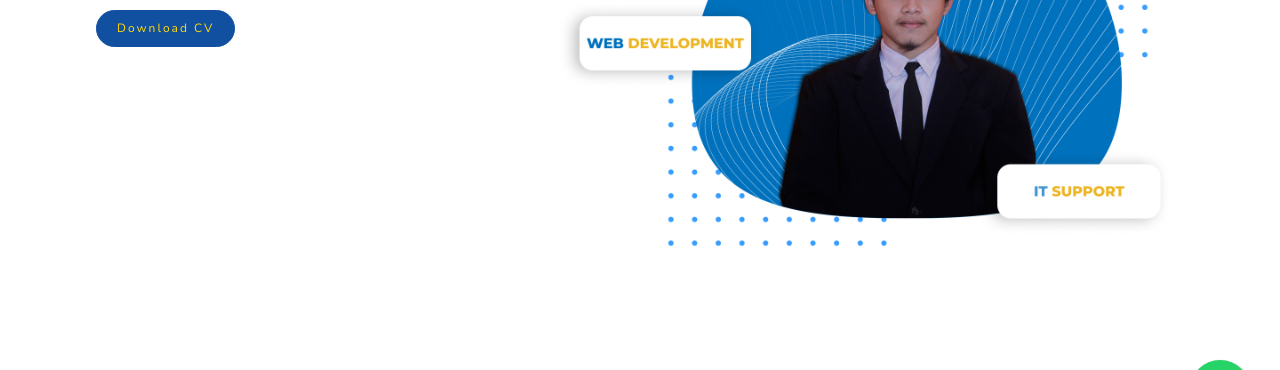
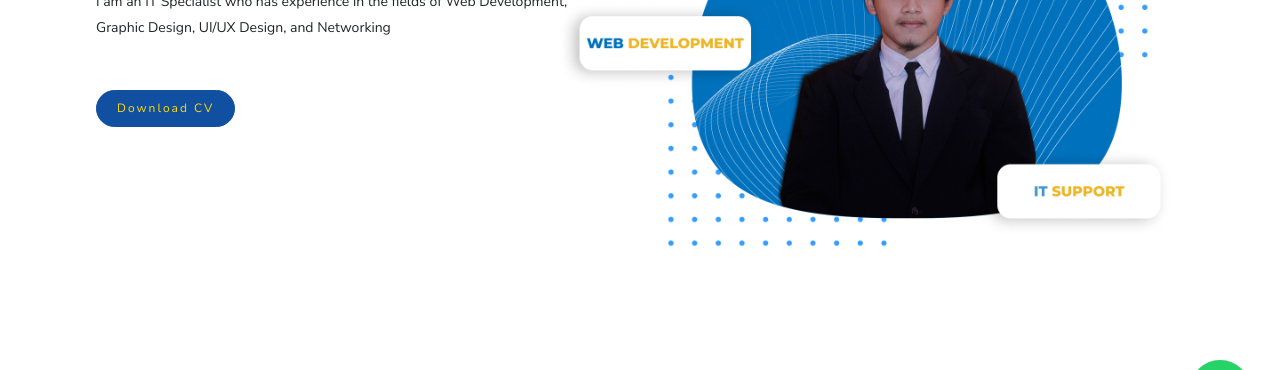
Before and after one commit to afifmaulana/afifmaulana.github.io, a plain HTML site: page index.html in a window 1280 px wide. Shown: the part 350-720 px from the top of the page. Drawn offline with Linux system fonts and the light colour scheme.

Commit message:
Portfolio

```diff
--- a/index.html
+++ b/index.html
@@ -100,12 +100,12 @@
         <div class="d-none d-md-block">
             <div class="hero-about-us p-5">
                 <div class="row h-100 pt-md-5 d-flex flex-column">
-                    <div class="col-md-8 pt-5 flex-grow-1 d-flex" style="margin-bottom: -6rem">
+                    <div class="col-md-6 pt-5 flex-grow-1 d-flex" style="margin-bottom: -6rem">
                         <div class="pt-5" data-aos="fade">
                             <div class="px-md-5">
                                 <h6 class="title-h6">Hello!</h6>
                                 <h2 class="title-h2">I am Afif Maulana Iskandar</h2>
-                                <p class="text-14 mb-5">I am experienced as an IT Support, UI/UX Designer and Web Developer </p>
+                                <p class="text-14 mb-5" style="line-height: 190%;">I am an IT Specialist who has experience in the fields of Web Development, Graphic Design, UI/UX Design, and Networking </p>
                             </div>
                             <div class="px-md-5 mb-md-5">
                                 <a href="https://drive.google.com/file/d/16_acNx6LOVhUIu_c_bZAi-MLJbfcfdYx/view?usp=sharing" target="_blank" class="btn btn-social-media-primary">Download CV</a>
```
